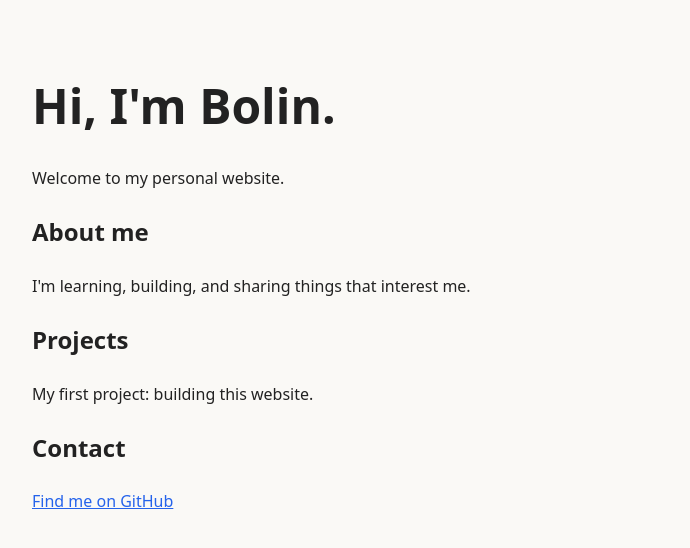
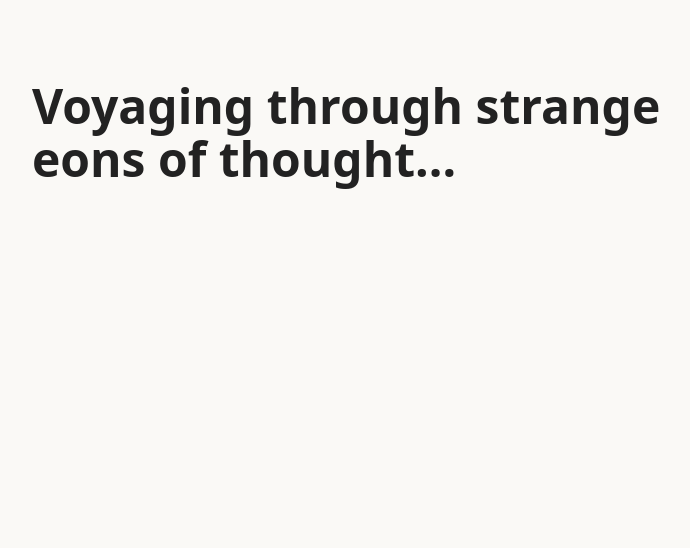
Before and after one commit to PaklamL/PaklamL.github.io, a plain HTML site: page index.html in a window 1280 px wide. Shown: the whole page, without its empty margins (248-938 px from the left). Drawn offline with Linux system fonts and the light colour scheme.

Commit message:
updated the page

```diff
--- a/index.html
+++ b/index.html
@@ -19,16 +19,7 @@
   </style>
 </head>
 <body>
-  <h1>Hi, I'm Bolin.</h1>
-  <p>Welcome to my personal website.</p>
+  <h1>Voyaging through strange eons of thought...</h1>
 
-  <h2>About me</h2>
-  <p>I'm learning, building, and sharing things that interest me.</p>
-
-  <h2>Projects</h2>
-  <p>My first project: building this website.</p>
-
-  <h2>Contact</h2>
-  <p><a href="https://github.com/PaklamL">Find me on GitHub</a></p>
 </body>
 </html>
```
